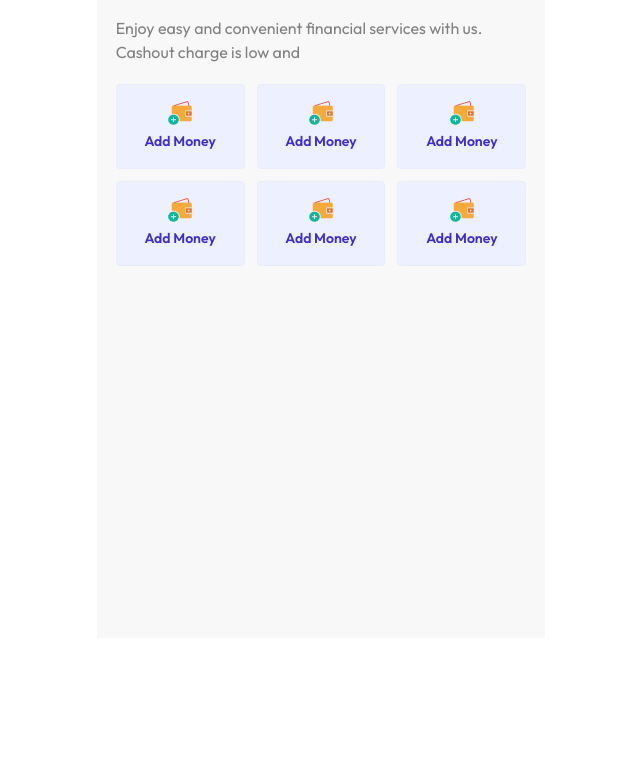
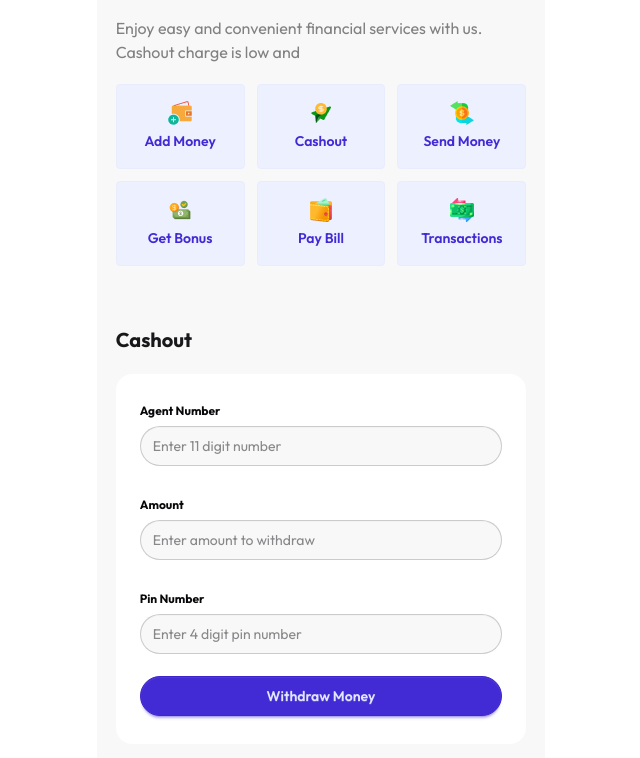
Before and after one commit to shakhaoyat/payoo, a plain HTML site: page home.html in a window 1280 px wide. Shown: the part 162-920 px from the top of the page, without its empty margins (319-959 px from the left). Before the commit the page ends 800 px from the top, so only its background shows below. Drawn offline with nearby package versions, Linux system fonts and the light colour scheme.

Commit message:
second commit

```diff
--- a/home.html
+++ b/home.html
@@ -59,35 +59,65 @@
                         <p>Add Money</p>
                   </button>
                   <button class="btn flex-col h-full py-4 btn-primary btn-soft">
-                        <img src="assets/opt-1.png" alt="">
-                        <p>Add Money</p>
+                        <img src="assets/opt-2.png" alt="">
+                        <p>Cashout</p>
                   </button>
 
                   <button class="btn flex-col h-full py-4 btn-primary btn-soft">
-                        <img src="assets/opt-1.png" alt="">
-                        <p>Add Money</p>
+                        <img src="assets/opt-3.png" alt="">
+                        <p>Send Money</p>
                   </button>
 
                   <button class="btn flex-col h-full py-4 btn-primary btn-soft">
-                        <img src="assets/opt-1.png" alt="">
-                        <p>Add Money</p>
+                        <img src="assets/opt-4.png" alt="">
+                        <p>Get Bonus</p>
                   </button>
 
                   <button class="btn flex-col h-full py-4 btn-primary btn-soft">
-                        <img src="assets/opt-1.png" alt="">
-                        <p>Add Money</p>
+                        <img src="assets/opt-5.png" alt="">
+                        <p>Pay Bill</p>
                   </button>
 
                   <button class="btn flex-col h-full py-4 btn-primary btn-soft">
-                        <img src="assets/opt-1.png" alt="">
-                        <p>Add Money</p>
+                        <img src="assets/opt-6.png" alt="">
+                        <p>Transactions</p>
                   </button>
-
-
 
             </div>
 
       </section>
+
+      <section id="cashout" class="w-11/12 mx-auto py-5">
+            <h2 class="text-xl font-bold mb-5">Cashout</h2>
+            <!-- form -->
+            <div class="card bg-base-100 w-full rounded-2xl">
+                  <div class="card-body">
+                        <fieldset class="fieldset">
+                              <label class="label text-neutral font-bold">Agent Number</label>
+                              <input id="cashout-number" maxlength="11" minlength="11" type="text"
+                                    class="input rounded-full bg-base-200 w-full" placeholder="Enter 11 digit number" />
+
+                              <br>
+
+                              <label class="label text-neutral font-bold">Amount</label>
+                              <input id="cashout-amount" type="text" class="input rounded-full bg-base-200 w-full"
+                                    placeholder="Enter amount to withdraw" />
+
+                              <br>
+
+                              <label class="label text-neutral font-bold">Pin Number</label>
+                              <input id="cashout-pin" type="password" maxlength="4"
+                                    class="input rounded-full bg-base-200 w-full"
+                                    placeholder="Enter 4 digit pin number" />
+                              <button id="cashout-btn" class="btn btn-primary mt-4 rounded-full">Withdraw Money</button>
+                        </fieldset>
+                  </div>
+            </div>
+      </section>
+
+      <script src="script/cashout.js">
+
+      </script>
 </body>
 
 </html>
--- /dev/null
+++ b/script/cashout.js
@@ -0,0 +1,9 @@
+document.getElementById("cashout-btn").addEventListener("click", function () {
+      //1- get the agent number and validate
+      //2- get the amount ,validate ,convert to number
+      //3- GET THE Current balance, validate,convert to number
+      //4- calculate new balace
+      //5-get the pin and varify
+      //5.1 true:: show aleart> set balance
+      //5.2 false:: show an error alert> return
+});
```
